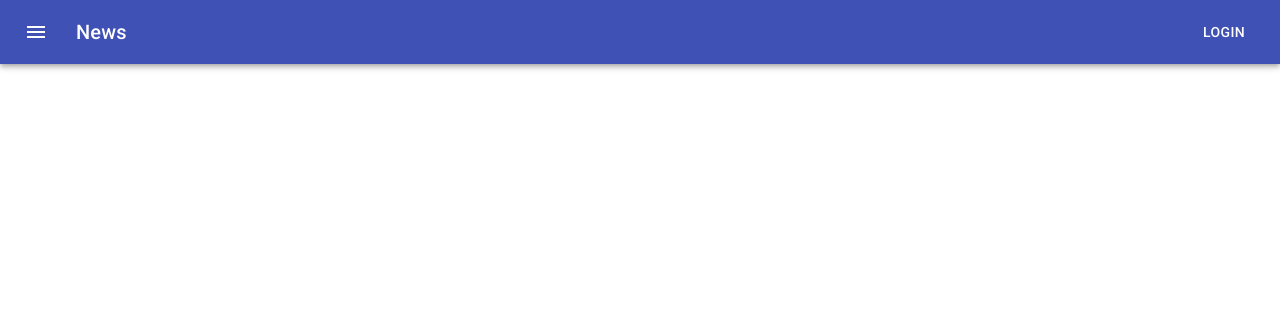
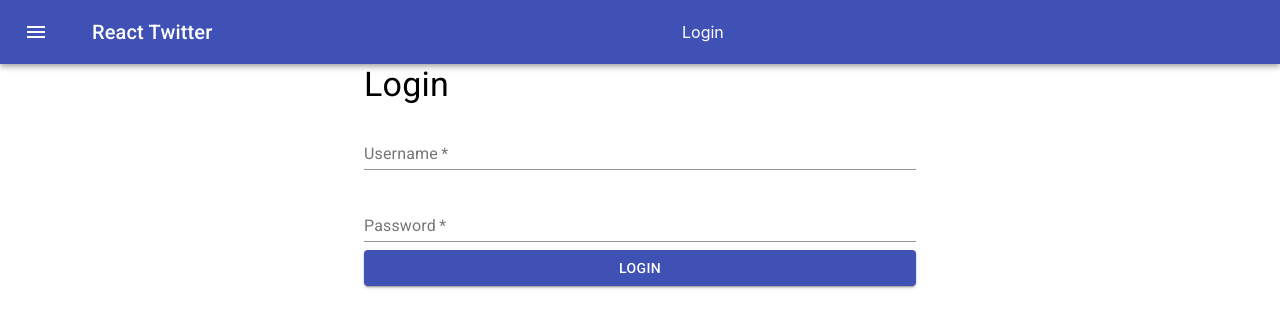
Before and after one commit to jgomezf/twitter-react, a React (Create React App) app: page /login in a window 1280 px wide. Shown: the top 328 px of the page. Built offline with nearby package versions, Linux system fonts and the light colour scheme; no server answers.

Commit message:
add router and create Login

```diff
--- a/package.json
+++ b/package.json
@@ -10,6 +10,7 @@
     "@testing-library/user-event": "^12.1.10",
     "react": "^17.0.2",
     "react-dom": "^17.0.2",
+    "react-router-dom": "^5.2.0",
     "react-scripts": "4.0.3",
     "web-vitals": "^1.0.1"
   },
--- a/src/App.js
+++ b/src/App.js
@@ -4,10 +4,17 @@ import { makeStyles } from '@material-ui/core/styles';
 import AppBar from '@material-ui/core/AppBar';
 import Toolbar from '@material-ui/core/Toolbar';
 import Typography from '@material-ui/core/Typography';
-import Button from '@material-ui/core/Button';
 import IconButton from '@material-ui/core/IconButton';
 import MenuIcon from '@material-ui/icons/Menu';
 import Container from '@material-ui/core/Container';
+import AuthForm from './containers/AuthForm';
+import ListItem from '@material-ui/core/ListItem';
+import {
+  BrowserRouter as Router,
+  Switch,
+  Route,
+  NavLink,
+} from 'react-router-dom';
 
 const useStyles = makeStyles((theme) => ({
   root: {
@@ -23,8 +30,9 @@ const useStyles = makeStyles((theme) => ({
 
 function App() {
   const classes = useStyles();
+
   return (
-    <>
+    <Router>
       <AppBar position="static">
         <Toolbar>
           <IconButton
@@ -35,17 +43,27 @@ function App() {
           >
             <MenuIcon />
           </IconButton>
-          <Typography variant="h6" className={classes.title}>
-            News
-          </Typography>
-          <Button color="inherit">Login</Button>
+          <ListItem component={NavLink} to="/" button>
+            <Typography variant="h6" className={classes.title}>
+              React Twitter
+            </Typography>
+          </ListItem>
+          <ListItem component={NavLink} to="/login" button>
+            Login
+          </ListItem>
         </Toolbar>
       </AppBar>
       <Container maxWidth="sm">
-        <List />
+        <Switch>
+          <Route path="/login">
+            <AuthForm />
+          </Route>
+          <Route path="/">
+            <List />
+          </Route>
+        </Switch>
       </Container>
-    </>
+    </Router>
   );
 }
-
 export default App;
--- a/src/api/index.js
+++ b/src/api/index.js
@@ -1,7 +1,9 @@
 import * as Tweets from './tweets';
+import * as Users from './users';
 
 const API = {
   ...Tweets,
+  ...Users,
 };
 
 export default API;
--- /dev/null
+++ b/src/api/users.js
@@ -0,0 +1,20 @@
+import { BASE_URL } from '../const';
+
+export async function login({ username = '', password = '' }) {
+  const response = await fetch(`${BASE_URL}/users/login`, {
+    method: 'POST',
+    headers: {
+      'Content-Type': 'application/json',
+    },
+    body: JSON.stringify({
+      username,
+      password,
+    }),
+  });
+  const { data, message } = await response.json();
+  if (message === 'ok') {
+    return Promise.resolve(data);
+  } else {
+    return Promise.reject(message);
+  }
+}
--- a/src/components/Tweet.js
+++ b/src/components/Tweet.js
@@ -1,12 +1,62 @@
 import React from 'react';
+import { makeStyles } from '@material-ui/core/styles';
+import Card from '@material-ui/core/Card';
+import CardHeader from '@material-ui/core/CardHeader';
+import CardContent from '@material-ui/core/CardContent';
+import CardActions from '@material-ui/core/CardActions';
+import Avatar from '@material-ui/core/Avatar';
+import IconButton from '@material-ui/core/IconButton';
+import Typography from '@material-ui/core/Typography';
+import { red } from '@material-ui/core/colors';
+import FavoriteIcon from '@material-ui/icons/Favorite';
+import ShareIcon from '@material-ui/icons/Share';
+import ExpandMoreIcon from '@material-ui/icons/ExpandMore';
+import MoreVertIcon from '@material-ui/icons/MoreVert';
+
+const useStyles = makeStyles((theme) => ({
+  root: {
+    marginTop: theme.spacing(2),
+  },
+  avatar: {
+    backgroundColor: red[500],
+  },
+}));
 
 export default function Tweet({ name, username, date, content }) {
+  const classes = useStyles();
+
   return (
-    <div>
-      <p>
-        {name} - @{username} - {date}
-      </p>
-      <p>{content}</p>
-    </div>
+    <Card className={classes.root}>
+      <CardHeader
+        avatar={
+          <Avatar aria-label="recipe" className={classes.avatar}>
+            {name.substring(0, 1).toUpperCase()}
+          </Avatar>
+        }
+        action={
+          <IconButton aria-label="settings">
+            <MoreVertIcon />
+          </IconButton>
+        }
+        title={username}
+        subheader={date}
+      />
+      <CardContent>
+        <Typography variant="body2" color="textSecondary" component="p">
+          {content}
+        </Typography>
+      </CardContent>
+      <CardActions disableSpacing>
+        <IconButton aria-label="add to favorites">
+          <FavoriteIcon />
+        </IconButton>
+        <IconButton aria-label="share">
+          <ShareIcon />
+        </IconButton>
+        <IconButton aria-label="show more">
+          <ExpandMoreIcon />
+        </IconButton>
+      </CardActions>
+    </Card>
   );
 }
--- /dev/null
+++ b/src/containers/AuthForm.js
@@ -0,0 +1,149 @@
+import React from 'react';
+//import { makeStyles } from '@material-ui/core/styles';
+// import clsx from 'clsx';
+// import Input from '@material-ui/core/Input';
+// import InputLabel from '@material-ui/core/InputLabel';
+// import FormControl from '@material-ui/core/FormControl';
+// import Grid from '@material-ui/core/Grid';
+// import AccountCircle from '@material-ui/icons/AccountCircle';
+import TextField from '@material-ui/core/TextField';
+// import InputAdornment from '@material-ui/core/InputAdornment';
+// import IconButton from '@material-ui/core/IconButton';
+// import Visibility from '@material-ui/icons/Visibility';
+// import VisibilityOff from '@material-ui/icons/VisibilityOff';
+import Button from '@material-ui/core/Button';
+import { Typography } from '@material-ui/core';
+import API from '../api';
+
+// const useStyles = makeStyles((theme) => ({
+//   root: {
+//     '& .MuiTextField-root': {
+//       margin: theme.spacing(1),
+//       width: '25ch',
+//     },
+//     display: 'flex',
+//     flexWrap: 'wrap',
+//   },
+//   margin: {
+//     margin: theme.spacing(1),
+//   },
+//   withoutLabel: {
+//     marginTop: theme.spacing(3),
+//   },
+//   textField: {
+//     width: '25ch',
+//   },
+//   extendedIcon: {
+//     marginRight: theme.spacing(1),
+//   },
+// }));
+
+export default function AuthForm() {
+  //const classes = useStyles();
+  // const [values, setValues] = React.useState({
+  //   password: '',
+  //   showPassword: false,
+  // });
+
+  // const handleChange = (prop) => (event) => {
+  //   setValues({ ...values, [prop]: event.target.value });
+  // };
+
+  // const handleClickShowPassword = () => {
+  //   setValues({ ...values, showPassword: !values.showPassword });
+  // };
+
+  // const handleMouseDownPassword = (event) => {
+  //   event.preventDefault();
+  // };
+
+  async function onSubmit(event) {
+    event.preventDefault();
+    const { username, password } = event.target.elements;
+    try {
+      const data = await API.login({
+        username: username.value,
+        password: password.value,
+      });
+      console.log(data);
+    } catch (error) {
+      console.error(error);
+    }
+  }
+
+  return (
+    <>
+      <Typography variant="h4">Login</Typography>
+      <form onSubmit={onSubmit}>
+        <TextField
+          name="username"
+          required
+          id="standard-required"
+          label="Username"
+          margin="normal"
+          fullWidth
+        />
+        <TextField
+          name="password"
+          required
+          id="standard-password-input"
+          label="Password"
+          type="password"
+          margin="normal"
+          fullWidth
+          autoComplete="current-password"
+        />
+        <Button
+          variant="contained"
+          size="medium"
+          color="primary"
+          margin="normal"
+          fullWidth
+          type="submit"
+        >
+          Login
+        </Button>
+      </form>
+      {/* <FormControl>
+        <div className={classes.margin}>
+          <Grid container spacing={1} alignItems="flex-end">
+            <Grid item>
+              <TextField id="input-with-icon-grid" label="Username" />
+            </Grid>
+          </Grid>
+        </div>
+      </FormControl>
+
+      <FormControl className={clsx(classes.margin, classes.textField)}>
+        <InputLabel htmlFor="standard-adornment-password">Password</InputLabel>
+        <Input
+          id="standard-adornment-password"
+          type={values.showPassword ? 'text' : 'password'}
+          value={values.password}
+          onChange={handleChange('password')}
+          endAdornment={
+            <InputAdornment position="end">
+              <IconButton
+                aria-label="toggle password visibility"
+                onClick={handleClickShowPassword}
+                onMouseDown={handleMouseDownPassword}
+              >
+                {values.showPassword ? <Visibility /> : <VisibilityOff />}
+              </IconButton>
+            </InputAdornment>
+          }
+        />
+      </FormControl>
+      <div>
+        <Button
+          variant="contained"
+          size="medium"
+          color="primary"
+          className={classes.margin}
+        >
+          Login
+        </Button>
+      </div> */}
+    </>
+  );
+}
--- a/src/containers/List.js
+++ b/src/containers/List.js
@@ -5,9 +5,18 @@ import API from '../api';
 function List() {
   const [data, setData] = useState([]);
 
+  async function loadList() {
+    try {
+      const { data = [], message = '' } = await API.getTweets();
+      setData(data);
+    } catch (error) {
+      console.error(error);
+    }
+  }
+
   useEffect(() => {
     //llamados ajax
-    API.getTweets().then((response) => setData(response));
+    loadList();
   }, []);
 
   return (
```
Also changed, not shown: 1 other file (tests, documents, lock files or other folders).
